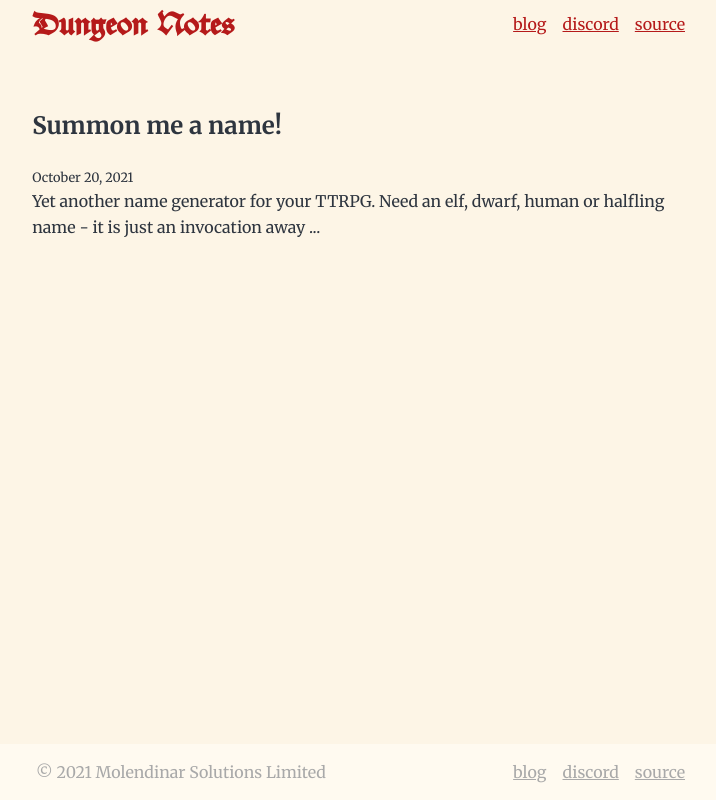
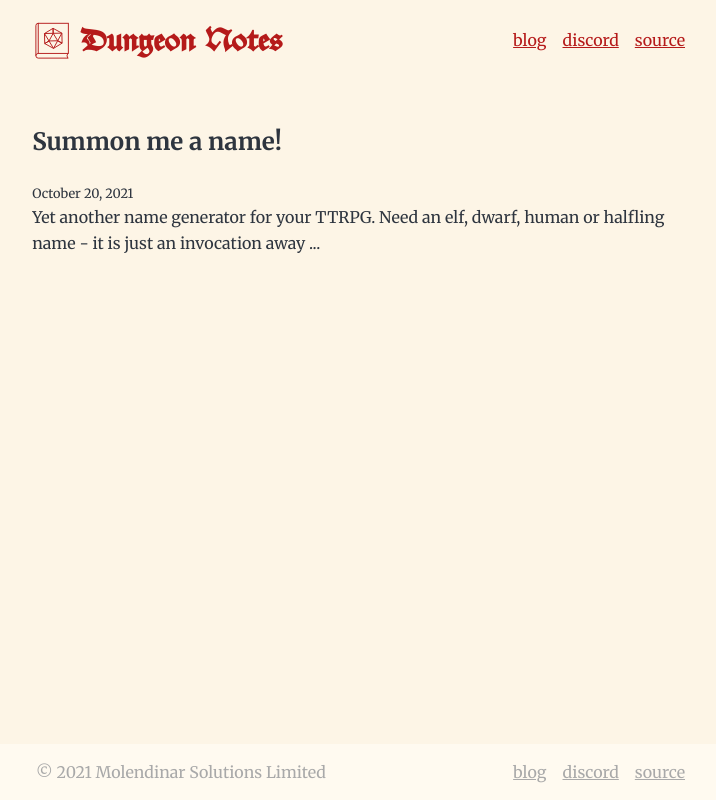
Before and after one commit to kanej/dungeon-notes, a Gatsby site in the folder packages/website/: page /blog in a window 1280 px wide. Shown: the whole page, without its empty margins (291-1007 px from the left). Built offline with nearby package versions, Linux system fonts and the light colour scheme; Gatsby itself is replaced by a stand-in of ours.

Commit message:
feat(website): add logo to banner
Signed-off-by: John Kane <john@kanej.me>

```diff
--- /dev/null
+++ b/packages/website/src/components/icons/logo.tsx
@@ -0,0 +1,73 @@
+import * as React from 'react'
+
+const Logo = (props: React.SVGProps<SVGSVGElement>): JSX.Element => {
+  return (
+    <svg
+      version="1.1"
+      baseProfile="full"
+      xmlns="http://www.w3.org/2000/svg"
+      viewBox="75 100 340 340"
+      height={40}
+      width={40}
+      {...props}
+    >
+      <g>
+        <path
+          d="M 330.88704528131177 296.91097929422534 L 258.01357527815765 341.3095732750843 L 183.12652999684582 300.39859398085895 L 181.1129547186882 215.0890207057747 L 253.98642472184235 170.69042672491574 L 328.8734700031541 211.601406019141 Z"
+          stroke="currentColor"
+          strokeWidth="8"
+          fill="none"
+        />
+        <path
+          d="M 258.01357527815765 341.3095732750843 L 181.1129547186882 215.0890207057747 L 328.8734700031541 211.601406019141 Z"
+          stroke="currentColor"
+          strokeWidth="8"
+          fill="none"
+        />
+        <path
+          d="M 219.56326499842294 278.1992969904295 L 254.99321236092118 213.34521336245786 L 293.4435226406559 276.45548964711264 Z"
+          stroke="currentColor"
+          strokeWidth="8"
+          fill="none"
+        />
+        <path
+          d="M 330.88704528131177 296.91097929422534 L 293.4435226406559 276.45548964711264 Z"
+          stroke="currentColor"
+          strokeWidth="8"
+          fill="none"
+        />
+        <path
+          d="M 183.12652999684582 300.39859398085895 L 219.56326499842294 278.1992969904295 Z"
+          stroke="currentColor"
+          strokeWidth="8"
+          fill="none"
+        />
+        <path
+          d="M 253.98642472184235 170.69042672491574 L 254.99321236092118 213.34521336245786 Z"
+          stroke="currentColor"
+          strokeWidth="8"
+          fill="none"
+        />
+      </g>
+      <g stroke="currentColor" strokeWidth="8" fill="none">
+        <rect x="128" y="128" width="256" height="256" />
+        <path
+          d="M 108 148
+a 20 20 0 0 1 20 -20"
+        />
+        <path
+          d="M 128 424
+A 10 10 0 0 1 128 384"
+        />
+        <path
+          d="M 379 424
+A 300 100 0 0 1 379 384"
+        />
+        <line x1="128" y1="424" x2="384" y2="424" />
+        <line x1="108" y1="148" x2="108" y2="404" />
+      </g>
+    </svg>
+  )
+}
+
+export default Logo
--- a/packages/website/src/components/layout.tsx
+++ b/packages/website/src/components/layout.tsx
@@ -2,6 +2,7 @@ import { Link } from 'gatsby'
 import * as React from 'react'
 import styled, { createGlobalStyle, ThemeProvider } from 'styled-components'
 import { theme } from '../theme'
+import Logo from './icons/logo'
 
 const Layout = ({
   location,
@@ -24,7 +25,10 @@ const Layout = ({
           <Wrap>
             <Header>
               <Branding>
-                <Link to="/">{title}</Link>
+                <Logo />
+                <h1>
+                  <Link to="/">{title}</Link>
+                </h1>
               </Branding>
               <div />
               {/* <Link to="/tools">tools</Link> */}
@@ -107,13 +111,21 @@ const Header = styled.nav`
 
   margin: 0 auto;
   max-width: ${({ theme }) => theme.spacing.maxWidth};
-  padding: 0 0 0 1.2rem;
+  padding: 1rem 0 0 1.2rem;
 `
 
-const Branding = styled.h1`
-  margin: 0;
+const Branding = styled.div`
+  display: grid;
+  grid-template-columns: auto auto 1fr;
+  grid-column-gap: 0.5rem;
+  align-items: center;
   color: ${({ theme }) => theme.text.primary};
-  font-family: 'Alte Schwabacher';
+
+  h1 {
+    margin: 0;
+
+    font-family: 'Alte Schwabacher';
+  }
 `
 
 const Wrap = styled.div`
--- a/packages/website/src/pages/blog.tsx
+++ b/packages/website/src/pages/blog.tsx
@@ -27,7 +27,7 @@ const BlogIndex: React.FC<PageProps<DataProps>> = ({ data, location }) => {
   if (posts.length === 0) {
     return (
       <Layout location={location} title={siteTitle}>
-        <Seo title="All posts" />
+        <Seo title="Blog" />
         <p>No blog posts found.</p>
       </Layout>
     )
@@ -35,7 +35,7 @@ const BlogIndex: React.FC<PageProps<DataProps>> = ({ data, location }) => {
 
   return (
     <Layout location={location} title={siteTitle}>
-      <Seo title="All posts" />
+      <Seo title="Blog" />
       <ol style={{ listStyle: `none` }}>
         {posts.map((post) => {
           const title = post.frontmatter.title || post.fields.slug
--- a/packages/website/src/pages/index.tsx
+++ b/packages/website/src/pages/index.tsx
@@ -18,7 +18,7 @@ const BlogIndex: React.FC<PageProps<DataProps>> = ({ data, location }) => {
 
   return (
     <Layout location={location} title={siteTitle}>
-      <Seo title="All posts" />
+      <Seo title="Home" />
       <IntroText>
         Dungeon Notes provides tools to help Dungeon Masters plan and improvise
         their game sessions.
@@ -26,7 +26,7 @@ const BlogIndex: React.FC<PageProps<DataProps>> = ({ data, location }) => {
 
       <Wrap>
         <div>
-          <Text>What would you have me do, wise Dungeon Master?</Text>
+          <Text>What would you have me do, Dungeon Master?</Text>
           <ButtonList>
             <Button to="/tools/name-generator">Summon a name!</Button>
           </ButtonList>
```
